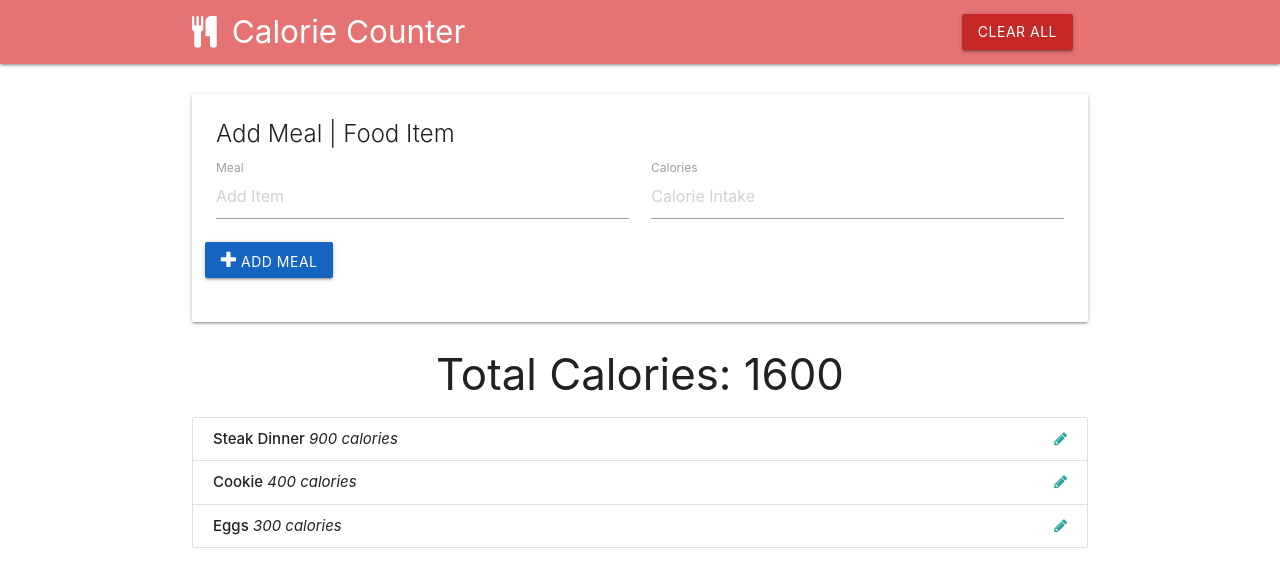
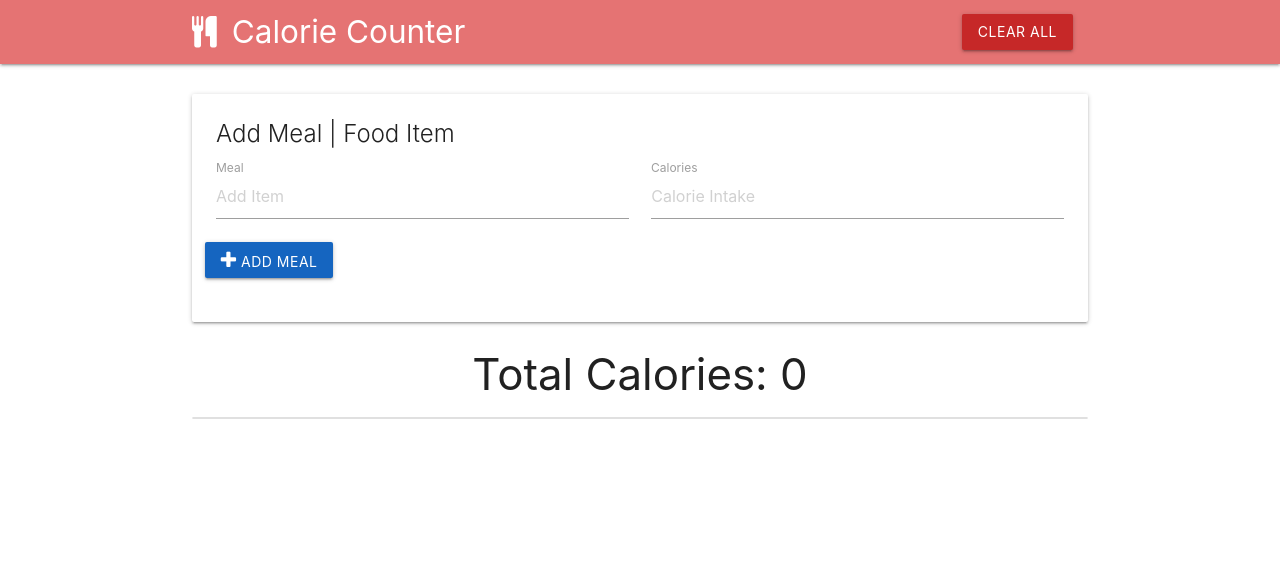
Before and after one commit to Divyanshu-Prateek/CalorieCounter, a plain HTML site: page index.html in a window 1280 px wide. Drawn offline with nearby package versions, Linux system fonts and the light colour scheme.

Commit message:
Removed Hard-coded examples

```diff
--- a/app.js
+++ b/app.js
@@ -12,9 +12,9 @@ const ItemCtrl = (function (){
   // Data Structure
   const data ={
     items: [
-      {id:0,name:'Steak Dinner',calories:900},
-      {id:1,name:'Cookie',calories:400},
-      {id:2,name:'Eggs',calories:300}
+      // {id:0,name:'Steak Dinner',calories:900},
+      // {id:1,name:'Cookie',calories:400},
+      // {id:2,name:'Eggs',calories:300}
     ],
     currentItem: null,
     totalCalories: 0
```
Also changed, not shown: index.html (+1 -12 lines).
